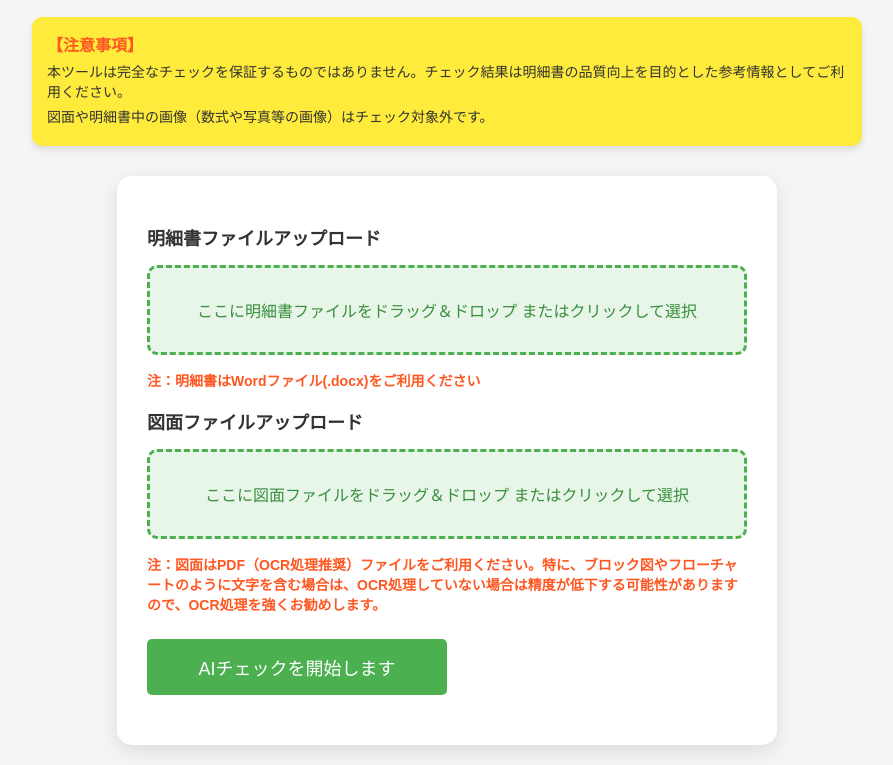
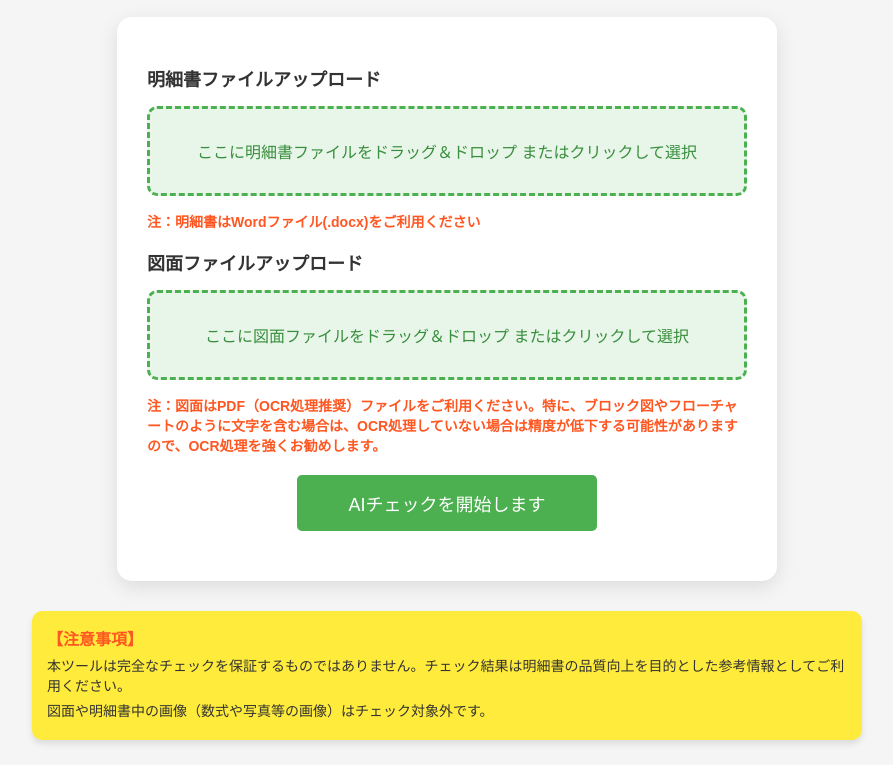
Before and after one commit to Kurosepat/Spec-check-ver3, a plain HTML site: page index.html in a window 1280 px wide. Shown: the part 90-855 px from the top of the page, without its empty margins (193-1086 px from the left). Drawn offline with Linux system fonts and the light colour scheme.

Commit message:
Update index.html

```diff
--- a/index.html
+++ b/index.html
@@ -19,20 +19,6 @@
             color: #333;
             margin-bottom: 20px;
             font-size: 2em;
-        }
-
-        /* 注意事項のスタイル */
-        .warning-box {
-            background-color: #ffeb3b;
-            padding: 15px;
-            border-radius: 10px;
-            margin-bottom: 30px;
-            font-size: 16px;
-            box-shadow: 0 4px 6px rgba(0, 0, 0, 0.1);
-            max-width: 800px;
-            margin-left: auto;
-            margin-right: auto;
-            text-align: left;
         }
 
         /* フォームスタイル */
@@ -64,7 +50,7 @@
             background-color: #e8f5e9;
             transition: background-color 0.3s, border-color 0.3s;
             text-align: center;
-            box-sizing: border-box; /* ボックスのサイズ計算にパディングを含める */
+            box-sizing: border-box;
         }
 
         .file-upload-container:hover {
@@ -95,6 +81,7 @@
             width: 100%;
             max-width: 300px;
             margin: 20px auto;
+            display: block;
         }
 
         button:hover {
@@ -110,15 +97,24 @@
         strong {
             color: #ff5722;
         }
+
+        /* 注意事項のスタイル（移動後） */
+        .warning-box {
+            background-color: #ffeb3b;
+            padding: 15px;
+            border-radius: 10px;
+            margin-top: 30px;
+            font-size: 16px;
+            box-shadow: 0 4px 6px rgba(0, 0, 0, 0.1);
+            max-width: 800px;
+            margin-left: auto;
+            margin-right: auto;
+            text-align: left;
+        }
     </style>
 </head>
 <body>
     <h1>明細書・特許請求の範囲・要約書AIチェック</h1>
-    <div class="warning-box">
-        <strong>【注意事項】</strong>
-        <p>本ツールは完全なチェックを保証するものではありません。チェック結果は明細書の品質向上を目的とした参考情報としてご利用ください。</p>
-        <p>図面や明細書中の画像（数式や写真等の画像）はチェック対象外です。</p>
-    </div>
 
     <form id="uploadForm" action="https://github.com/Kurosepat/Spec-check-ver3" method="POST" enctype="multipart/form-data">
         <h3>明細書ファイルアップロード</h3>
@@ -137,5 +133,12 @@
 
         <button type="submit">AIチェックを開始します</button>
     </form>
+
+    <!-- 注意事項を一番下に配置 -->
+    <div class="warning-box">
+        <strong>【注意事項】</strong>
+        <p>本ツールは完全なチェックを保証するものではありません。チェック結果は明細書の品質向上を目的とした参考情報としてご利用ください。</p>
+        <p>図面や明細書中の画像（数式や写真等の画像）はチェック対象外です。</p>
+    </div>
 </body>
 </html>
```
